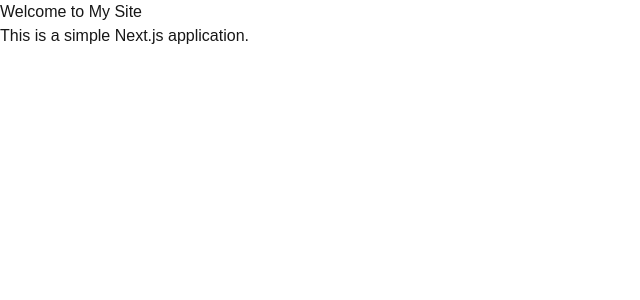
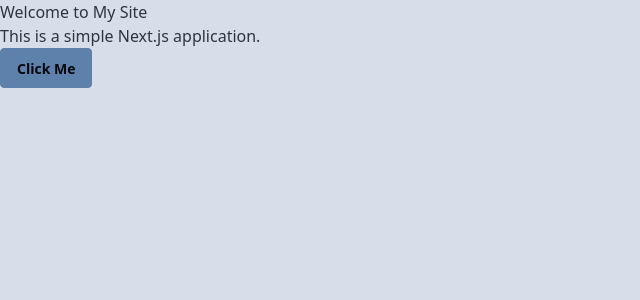
Before and after one commit to SE-Josh/my-site, a Next.js app: page / in a window 1280 px wide. Shown: the top 300 px of the page, without its empty margins (0-640 px from the left). Built offline with nearby package versions, Linux system fonts and the light colour scheme.

Commit message:
Updates theme configuration and layout styling

```diff
--- a/app/globals.css
+++ b/app/globals.css
@@ -1,27 +1,4 @@
 @import "tailwindcss";
-@plugin "daisyui";
-
-:root {
-  --background: #ffffff;
-  --foreground: #171717;
+@plugin "daisyui" {
+  themes: light --default, dark --prefersdark, nord;
 }
-
-@theme inline {
-  --color-background: var(--background);
-  --color-foreground: var(--foreground);
-  --font-sans: var(--font-geist-sans);
-  --font-mono: var(--font-geist-mono);
-}
-
-@media (prefers-color-scheme: dark) {
-  :root {
-    --background: #0a0a0a;
-    --foreground: #ededed;
-  }
-}
-
-body {
-  background: var(--background);
-  color: var(--foreground);
-  font-family: Arial, Helvetica, sans-serif;
-}
--- a/app/layout.tsx
+++ b/app/layout.tsx
@@ -23,8 +23,8 @@
   children: React.ReactNode;
 }>) {
   return (
-    <html lang="en">
-      <body className={`${geistSans.variable} ${geistMono.variable} antialiased`}>{children}</body>
+    <html lang="en" data-theme="nord">
+      <body className={`bg-base-300 w-full h-screen ${geistSans.variable} ${geistMono.variable} antialiased`}>{children}</body>
     </html>
   );
 }
--- a/app/page.tsx
+++ b/app/page.tsx
@@ -3,6 +3,7 @@
     <div>
       <h1>Welcome to My Site</h1>
       <p>This is a simple Next.js application.</p>
+      <button className="btn btn-primary">Click Me</button>
     </div>
   );
 }
```
